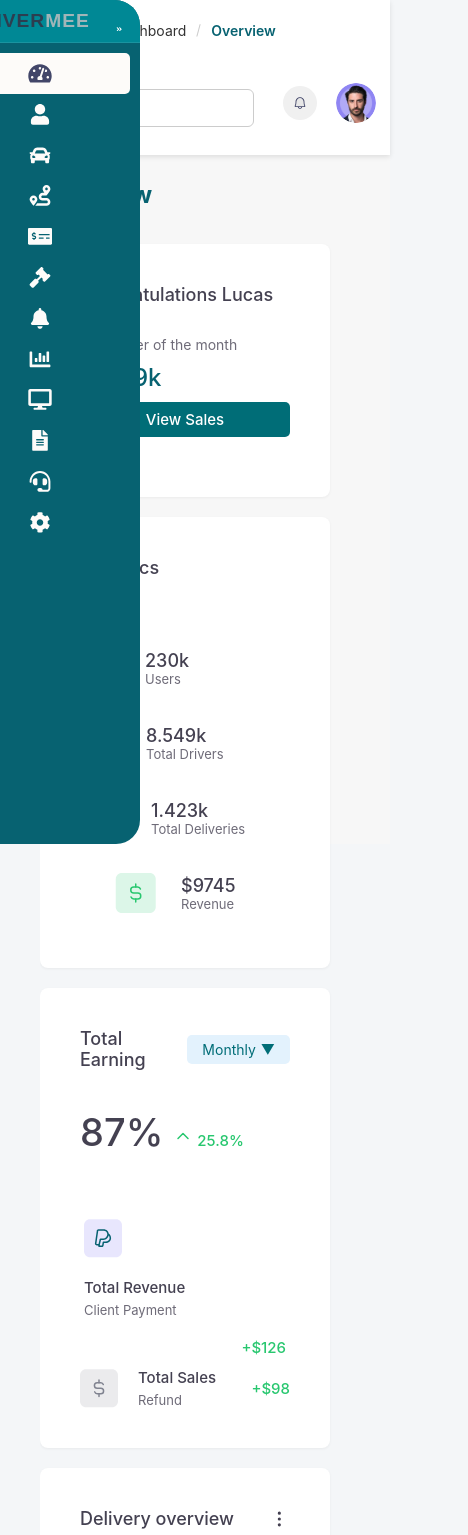
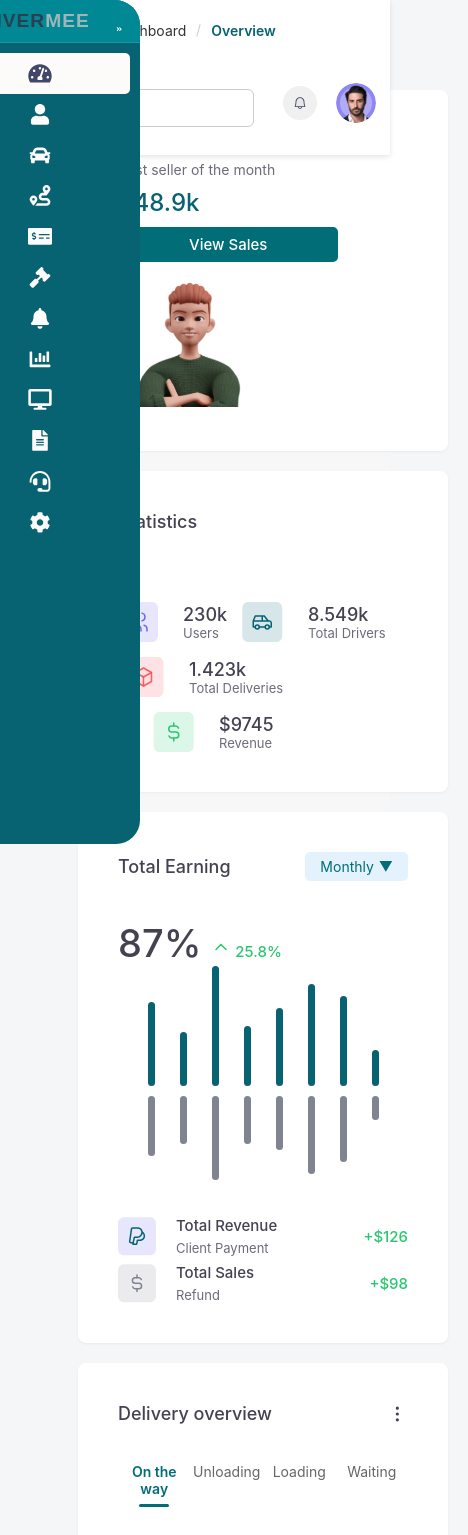
Before and after one commit to waleedboi/admin-dashboard, a React (Vite) app: page /overview in a window 390 px wide. Shown: the top 1535 px of the page, 468 px wide, since content can reach past the window. Built offline with nearby package versions, Linux system fonts and the light colour scheme.

Commit message:
overview css

```diff
--- a/src/CSS/home.css
+++ b/src/CSS/home.css
@@ -1,27 +1,29 @@
-
 body {
     margin: 0;
     padding: 0;
     background-color: #f8f7fa;
 }
+
 .main-content {
-    width: 100%;
-    max-width: 1200px;
-    margin: 0 auto;
-    padding: 0;
+    width: 100% !important;
+    max-width: 100% !important;
+    margin: 4% 0 0 10% !important; /* ✅ 5% from top and left */
+    padding: 0 !important;
     box-sizing: border-box;
 }
 
 .content-area {
     width: 100%;
-    margin: auto;
+    margin: 0 !important;
+    padding: 0 !important;
 }
 
 .page-title {
     font-size: 24px;
     font-weight: 700;
     color: #076271;
-    margin-bottom: 25px;
+    margin: 0 0 20px 0 !important;
+    padding: 0 10px !important;
 }
 
 .card {
@@ -39,7 +41,6 @@ body {
     padding: 20px;
 }
 
-
 .congrats-row {
     display: flex;
     justify-content: space-between;
@@ -53,12 +54,12 @@ body {
     flex-direction: column;
     gap: 10px;
 }
-.congrats-info>h4 {
- color:  #2F2B3DE5;
+.congrats-info > h4 {
+    color: #2F2B3DE5;
     font-size: 18px;
     font-weight: 500;
 }
-.congrats-info>p {
+.congrats-info > p {
     color: #2F2B3DB2;
     font-size: 14px;
     font-weight: 400;
@@ -67,7 +68,7 @@ body {
 .amount {
     font-size: 24px;
     font-weight: 500;
-    color:#076271;
+    color: #076271;
 }
 
 .btn-view-sales {
@@ -88,6 +89,8 @@ body {
 .congrats-image {
     width: 103px;
     max-width: 100%;
+    max-width: 150px;
+    margin-left: 20px;
 }
 
 .btn-view-sales {
@@ -104,16 +107,11 @@ body {
     background-color: var(--sidebar-hover);
 }
 
-.congrats-image {
-    max-width: 150px;
-    margin-left: 20px;
-}
-
 .stats-title {
     font-size: 18px;
     font-weight: 500;
     margin-bottom: 20px;
-    color:#2F2B3DE5;
+    color: #2F2B3DE5;
 }
 
 .stats-container {
@@ -129,7 +127,7 @@ body {
     align-items: center;
     gap: 25px;
 }
-#delivers{
+#delivers {
     margin-left: 15px;
 }
 
@@ -146,7 +144,7 @@ body {
 .stat-info .stat-value {
     font-size: 18px;
     font-weight: 500;
-    color:#2F2B3DE5
+    color: #2F2B3DE5;
 }
 
 .stat-info .stat-label {
@@ -205,32 +203,36 @@ body {
     color: #2F2B3DE5;
     margin: 0;
 }
+
 .custom-dropdown {
     position: relative;
     display: inline-block;
 }
 
 .dropdown-toggle {
-  background-color: #fff;
-  border: 1px solid #ccc;
-  padding: 8px 12px;
-  cursor: pointer;
-  border-radius: 4px;
+    background-color: #e3f2fd;
+    color: var(--primary-color);
+    border: none;
+    padding: 6px 15px;
+    border-radius: 5px;
     font-size: 14px;
+}
+
+.dropdown-toggle:hover {
+    background-color: #bbdefb;
 }
 
 .arrow-icon {
     margin-left: 5px;
     transition: transform 0.2s ease;
 }
-
 .arrow-icon.open {
     transform: rotate(180deg);
 }
 
 .dropdown-menu {
     position: absolute;
-  top: 100%; /* shows dropdown below the button */
+    top: 100%;
     left: 0;
     z-index: 1000;
     background-color: #fff;
@@ -244,56 +246,19 @@ body {
 }
 
 .dropdown-item {
-  padding: 8px 12px;
-  cursor: pointer;
-  transition: background 0.2s;
-}
-
-.dropdown-item:hover,
-.dropdown-item.active {
-  background-color: #f8f9fa
-}
-
-@keyframes dropdownAnimation {
-  from {
-    opacity: 0;
-    transform: translateY(-10px);
-  }
-  to {
-    opacity: 1;
-    transform: translateY(0);
-  }
-}
-
-.dropdown-item {
     padding: 8px 16px;
     cursor: pointer;
     transition: background-color 0.2s;
 }
 
-.dropdown-item:hover {
+.dropdown-item:hover,
+.dropdown-item.active {
     background-color: #f8f9fa;
-}
-
-.dropdown-item.active {
-  background-color: #e9ecef;
     font-weight: 500;
-}
-.dropdown-toggle {
-    background-color: #e3f2fd;
-    color: var(--primary-color);
-    border: none;
-    padding: 6px 15px;
-    border-radius: 5px;
-    font-size: 14px;
-}
-
-.dropdown-toggle:hover {
-    background-color: #bbdefb;
 }
 
 .earning-info {
-    margin:0;
+    margin: 0;
     padding: 0;
 }
 
@@ -311,11 +276,6 @@ body {
     margin-left: 10px;
 }
 
-.earning-change i,
-.earning-change svg {
-    margin-right: 5px;
-}
-
 .chart-wrapper {
     display: flex;
     flex-direction: column;
@@ -323,7 +283,8 @@ body {
     gap: 10px;
 }
 
-.chart-row {
+.chart-row,
+.chart-rows {
     display: flex;
     justify-content: center;
     gap: 25px;
@@ -332,93 +293,66 @@ body {
 }
 
 .chart-rows {
-    display: flex;
-    justify-content: center;
-    gap: 25px;
-    height: 120px;
     align-items: flex-start;
 }
 
-.stat-itemss {
-    display: flex;
-    align-items: center;
-    justify-content: space-between;
-    margin: 4px ;
-    gap:20px
+.chart-bar {
+    width: 7px;
+    transition: height 0.3s ease;
+    border-radius: 4px;
 }
+
+.chart-bar.primary {
+    background-color: #076271;
+}
+
+.chart-bar.secondary {
+    background-color: #808390;
+}
+
+.stat-itemss,
 .stat-itemsss {
     display: flex;
     align-items: center;
     justify-content: space-between;
-   padding-top: 7px;
-   gap:20px
+    gap: 20px;
 }
 
-.stat-icon img {
-    width: 40px;
-    height: 40px;
+.stat-itemsss {
+    padding-top: 7px;
 }
 
-.stat-informations {
-    display: flex;
-    flex-direction: column;
-    justify-content: center;
-    gap:5px
-}
+.stat-informations,
 .stat-informationss {
     display: flex;
     flex-direction: column;
     justify-content: center;
-    gap:5px
+    gap: 5px;
 }
 
-.stat-values {
-    font-weight: bold;
-    font-size: 16px;
+.stat-valuess {
+    font-size: 15px;
+    font-weight: 500;
+    color: #2F2B3DE5;
 }
 
 .stat-labelss {
-    color: #2F2B3DB2;
     font-size: 13px;
     font-weight: 400;
+    color: #2F2B3DB2;
 }
 
 .stat-amount {
+    font-size: 15px;
+    font-weight: 500;
     margin-left: auto;
-    font-weight: 500;
-    font-size: 15px;
-    color:#28C76F
+    color: #28C76F;
 }
-.card-titles{
+
+.card-titles {
     font-size: 18px;
     font-weight: 500;
-    color:#2F2B3DE5
-
-}
-.stat-valuess{
-color:#2F2B3DE5;
-font-size: 15px;
-font-weight: 500;
-}
-
-.chart-bar {
-    width: 20px;
-    background-color: #007bff;
-    transition: height 0.3s ease;
-    border-radius: 4px;
-}
-
-.primary-row .chart-bar.primary {
-    background-color: #076271;
-    width: 7px;
-    height: auto;
-    gap: 10px;
-}
-
-.secondary-row .chart-bar.secondary {
-    background-color: #808390;
-    width: 7px;
-    height: auto;
+    color: #2F2B3DE5;
 }
 
 .delivery-card {
@@ -431,22 +365,22 @@ font-weight: 500;
     margin-bottom: 20px;
     font-size: 15px;
     font-weight: 400;
-    color:#2F2B3DB2
+    color: #2F2B3DB2;
 }
 
 .delivery-option {
+    flex: 1;
     text-align: center;
-    flex: 1;
-    color: #666;
     font-size: 14px;
     padding-bottom: 10px;
     position: relative;
     cursor: pointer;
+    color: #666;
 }
 
 .delivery-option.active {
+    font-weight: 600;
     color: var(--primary-color);
-    font-weight: 600;
 }
 
 .delivery-option.active::after {
@@ -457,8 +391,8 @@ font-weight: 500;
     transform: translateX(-50%);
     width: 30px;
     height: 3px;
+    border-radius: 3px;
     background-color: var(--primary-color);
-    border-radius: 3px;
 }
 
 .progress-container {
@@ -469,57 +403,41 @@ font-weight: 500;
 .progress-bar-wrapper {
     display: flex;
     width: 100%;
-    border-radius: 12px !important;
+    border-radius: 12px;
     overflow: hidden;
+    padding: 10px;
     text-align: center;
-    padding: 10px;
-
-
 }
-
 
 .progress-bar {
     padding: 10px;
+    font-size: 13px;
+    font-weight: 500;
+    white-space: nowrap;
+    text-align: center;
     color: #fff;
-    text-align: center !important;
-    font-size: 12px;
-    line-height: 20px;
-    white-space: nowrap;
 }
 
 .progress-bar.way {
-    background-color:#f3f2f3;
+    background-color: #f3f2f3;
     width: 39.7%;
-    font-size: 13px;
-    font-weight: 500;
-     text-align: center;
-     color:#2F2B3DE5
+    color: #2F2B3DE5;
 }
 
 .progress-bar.unloading {
-    background-color:#076271;
+    background-color: #076271;
     width: 28.3%;
-     text-align: center;
-      font-size: 13px;
-    font-weight: 500;
 }
 
 .progress-bar.loading {
-     font-size: 13px;
-    font-weight: 500;
-    background-color:#0762717D;
+    background-color: #0762717D;
     width: 17.4%;
-     text-align: center ;
 }
 
 .progress-bar.waiting {
-    background-color:#2F2B3D;
+    background-color: #2F2B3D;
     width: 14.6%;
-     text-align: center;
-      font-size: 13px;
-    font-weight: 500;
 }
-
 
 .delivery-detail {
     padding: 10px;
@@ -531,16 +449,13 @@ font-weight: 500;
 .delivery-flex {
     display: flex;
     align-items: center;
+    justify-content: space-between;
     gap: 10px;
-    justify-content: space-between;
 }
 
 .delivery-icon {
     width: 24px;
     height: 24px;
-    padding: 0;
-    margin: 0;
-    display: block;
     object-fit: contain;
 }
 
@@ -548,29 +463,27 @@ font-weight: 500;
     flex: 1;
     font-weight: 400;
     font-size: 15px;
-    color:#2F2B3DE5;
-    border: none;
-}
-
-.delivery-info {
-    flex: 1;
+    color: #2F2B3DE5;
 }
 
 .delivery-time {
+    font-weight: 500;
+    font-size: 15px;
     color: #2F2B3DE5;
-    font-size: 15px;
-    font-weight: 500;
 }
-#state-iteme{
-margin-left: 35px;
-}
-#state-itemee{
-margin-left: 5px;
-}
+
 .delivery-percent {
     font-weight: 400;
     font-size: 15px;
-    color: #2F2B3DB2
+    color: #2F2B3DB2;
+}
+
+#state-iteme {
+    margin-left: 35px;
+}
+
+#state-itemee {
+    margin-left: 5px;
 }
 
 #congration {
@@ -584,29 +497,20 @@ margin-left: 5px;
 .row {
     display: flex;
     flex-wrap: wrap;
+    width: 100%;
     margin-left: -10px;
     margin-right: -10px;
-    width: 100%;
 }
 
-.col-md-6 {
+.col-md-6,
+.col-lg-5,
+.col-lg-7 {
     padding-right: 15px;
     padding-left: 15px;
     flex: 0 0 100%;
     max-width: 100%;
 }
 
-.col-lg-5,
-.col-lg-7 {
-    flex: 0 0 58.333333%;
-    max-width: 58.333333%;
-    padding-right: 15px;
-    padding-left: 15px;
-    flex: 0 0 100%;
-    max-width: 100%;
-}
-
-/* Media Queries */
 @media (min-width: 768px) {
     .col-md-6 {
         flex: 0 0 50%;
@@ -626,125 +530,4 @@ margin-left: 5px;
     }
 }
 
-@media (max-width: 992px) {
-    .sidebar {
-        width: 80px;
-    }
-
-    .main-content {
-        max-width: 100%;
-        padding: 15px;
-    }
-
-    .congrats-image {
-        display: none;
-    }
-}
-
-@media (max-width: 768px) {
-    .main-content {
-        margin-left: 0;
-        padding: 10px;
-    }
-
-    .stats-container,
-    .delivery-options {
-        flex-wrap: wrap;
-    }
-
-    .stat-item {
-        flex: 0 0 50%;
-        margin-bottom: 20px;
-    }
-}
-
-@media (max-width: 992px) {
-    .main-content {
-        margin-left: 0;
-        padding: 15px;
-    }
-
-    .congrats-image {
-        display: none;
-    }
-
-    .chart-row,
-    .chart-rows {
-        flex-direction: column;
-        align-items: center;
-        height: auto;
-    }
-
-    .stats-container {
-        flex-direction: column;
-        gap: 20px;
-        height: auto;
-    }
-
-    .delivery-options {
-        flex-direction: column;
-        align-items: center;
-        gap: 10px;
-    }
-
-    .delivery-flex {
-        flex-direction: column;
-        align-items: flex-start;
-        gap: 5px;
-    }
-}
-
-/* Mobile Devices */
-@media (max-width: 768px) {
-    .main-content {
-        margin-left: 0;
-        padding: 10px;
-    }
-
-    .content-area {
-        width: 100%;
-    }
-
-    .row {
-        flex-direction: column;
-    }
-
-    .col-md-6,
-    .col-lg-5,
-    .col-lg-7 {
-        flex: 0 0 100%;
-        max-width: 100%;
-    }
-
-    .stat-item {
-        flex: 0 0 100%;
-        margin-bottom: 15px;
-    }
-
-    .delivery-options {
-        flex-direction: column;
-        gap: 8px;
-    }
-
-    .progress-bar-wrapper {
-        flex-direction: column;
-    }
-
-    .stat-itemss {
-        flex-direction: column;
-        align-items: flex-start;
-    }
-
-    .chart-row,
-    .chart-rows {
-        flex-direction: row;
-        flex-wrap: wrap;
-        justify-content: center;
-    }
-}
-
-.scroll-wrapper {
-  overflow-x: auto;
-  overflow-y: hidden;
-  width: 100%;
-}
+/* Responsive tweaks remain same... */
```
Lines whose indentation alone changed are shown as unchanged.
